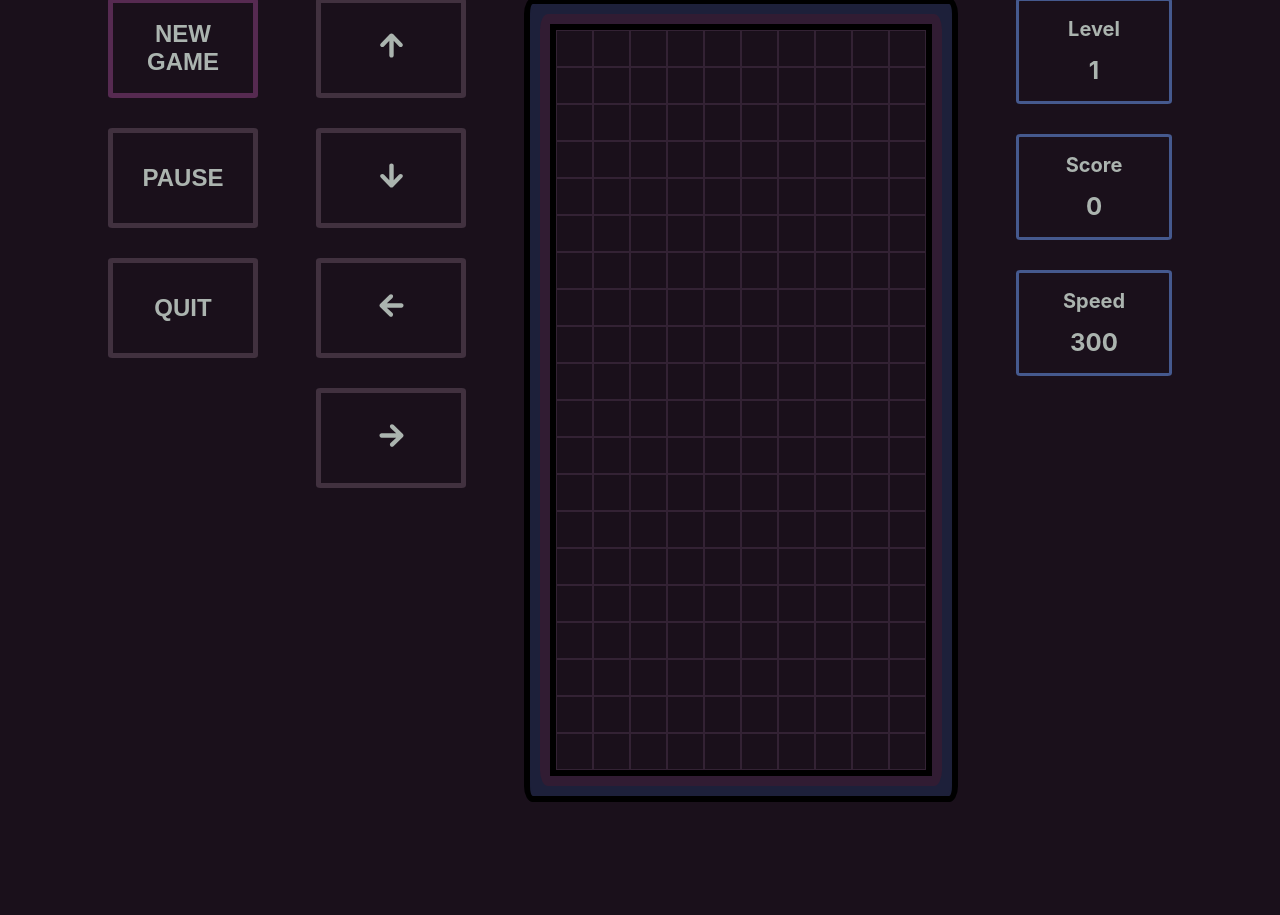
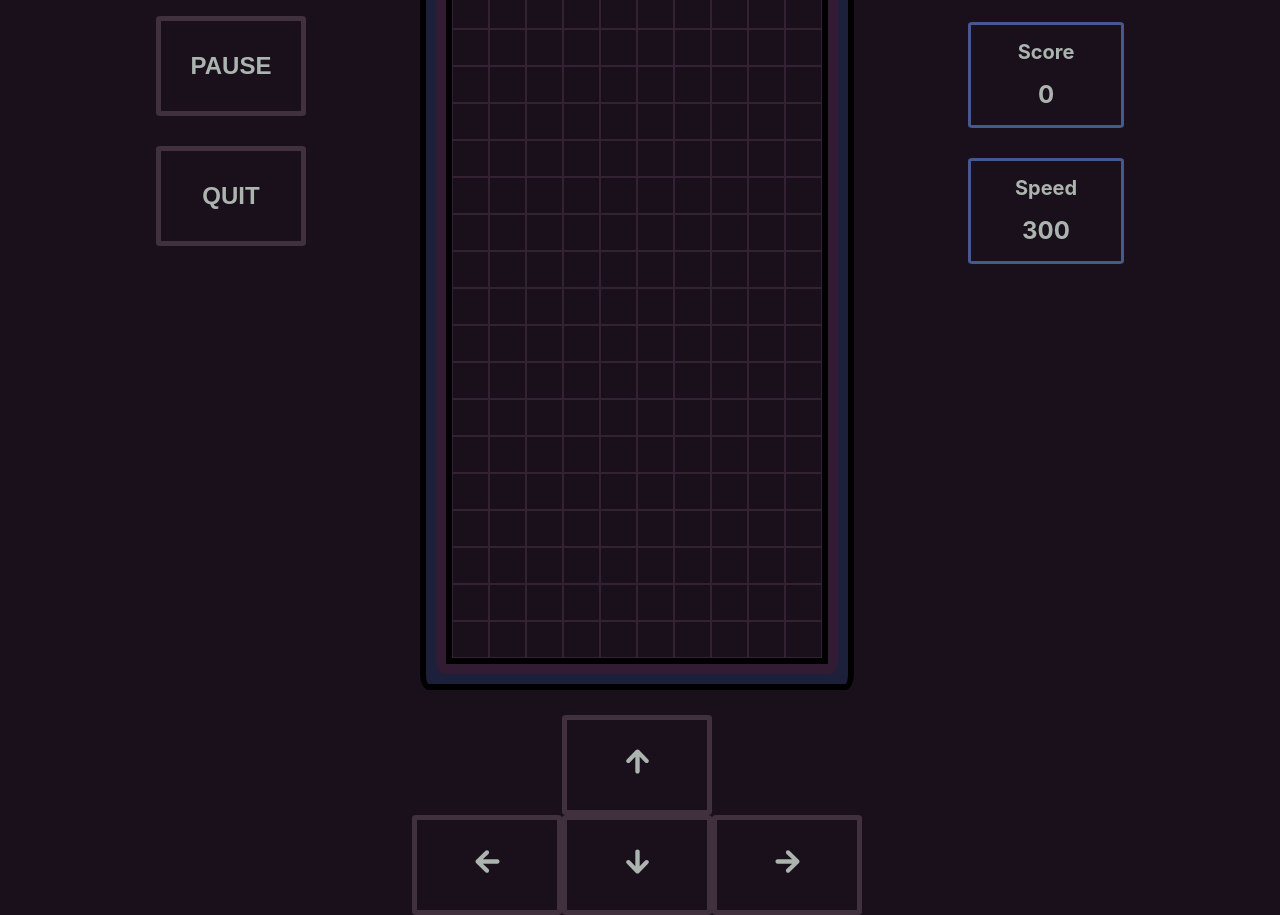
Before and after one commit to MarekPetr/tetris, a React (Create React App) app: page / in a window 1280 px wide. Before the commit the page ends 802 px from the top, so only its background shows below. Built offline with nearby package versions, Linux system fonts and the light colour scheme.

Commit message:
feat: arrows layout

```diff
--- a/src/App.css
+++ b/src/App.css
@@ -99,3 +99,9 @@
 .tile .title {
   font-size: 20px;
 }
+
+.game {
+  display: flex;
+  flex-direction: column;
+  gap: 25px;
+}
--- a/src/App.tsx
+++ b/src/App.tsx
@@ -298,11 +298,21 @@ const App = () => {
           { pauseButton }
           <button className="board-button tile" onClick={quit} disabled={!isRunning && !isStopped}>Quit</button>
         </div>
-        <div className='buttons'>
+
+        <div className='game'>
+          <Board height={boardSize.height} width={boardSize.width} shapes={shapesInGame}/>
+          <div className='arrows'>
             <button className="board-button tile"
               onPointerDown={() => handleKeyDownAction('ArrowUp')}
               disabled={!isRunning && !isStopped}>
                 <IoMdArrowRoundUp size='35px' />
+            </button>
+            <div>
+              <button className="board-button tile"
+                onPointerDown={() => handleKeyDownAction('ArrowLeft')}
+                onPointerUp={() => handleKeyUpAction('ArrowLeft')}
+                disabled={!isRunning && !isStopped}>
+                  <IoMdArrowRoundBack size='35px' />
               </button>
               <button className="board-button tile"
                 onPointerDown={() => handleKeyDownAction('ArrowDown')}
@@ -311,20 +321,13 @@ const App = () => {
                   <IoMdArrowRoundDown size='35px' />
               </button>
               <button className="board-button tile"
-            onPointerDown={() => handleKeyDownAction('ArrowLeft')}
-            onPointerUp={() => handleKeyUpAction('ArrowLeft')}
-            disabled={!isRunning && !isStopped}>
-              <IoMdArrowRoundBack size='35px' />
-          </button>
-          <button className="board-button tile"
                 onPointerDown={() => handleKeyDownAction('ArrowRight')}
                 onPointerUp={() => handleKeyUpAction('ArrowRight')}
                 disabled={!isRunning && !isStopped}>
                   <IoMdArrowRoundForward size='35px' />
               </button>
             </div>
-        <div>
-          <Board height={boardSize.height} width={boardSize.width} shapes={shapesInGame}/>
+          </div>
         </div>
         <div className='buttons'>
           <Statistics title="Level" value={level}/>
--- a/src/components/Board.tsx
+++ b/src/components/Board.tsx
@@ -34,11 +34,13 @@ const Board = ({height, width, shapes}: {height: number, width: number, shapes:
     )
   }
   return (
-    <div className='board-third-border'>
-      <div className='board-second-border'>
-        <div className='board-first-border'>
-          <div className='board'>
-            {rows}
+    <div>
+      <div className='board-third-border'>
+        <div className='board-second-border'>
+          <div className='board-first-border'>
+            <div className='board'>
+              {rows}
+            </div>
           </div>
         </div>
       </div>
```
Lines whose indentation alone changed are shown as unchanged.
